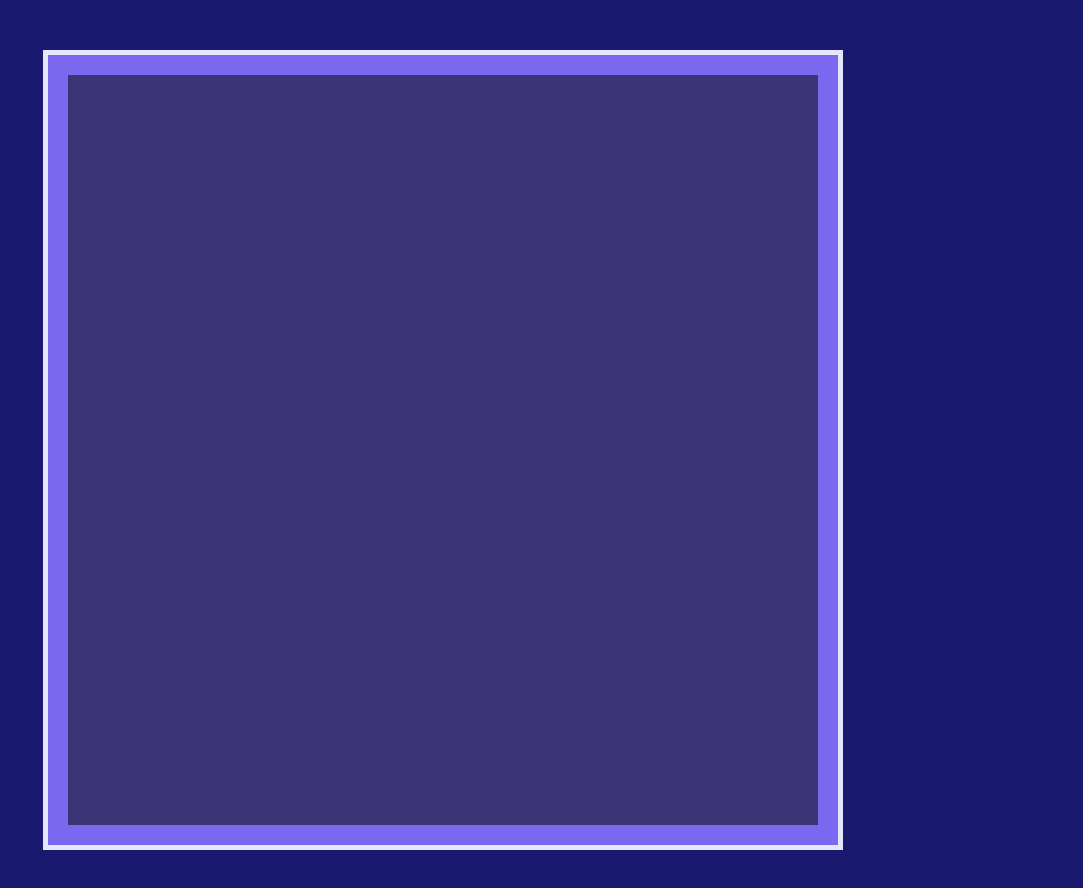
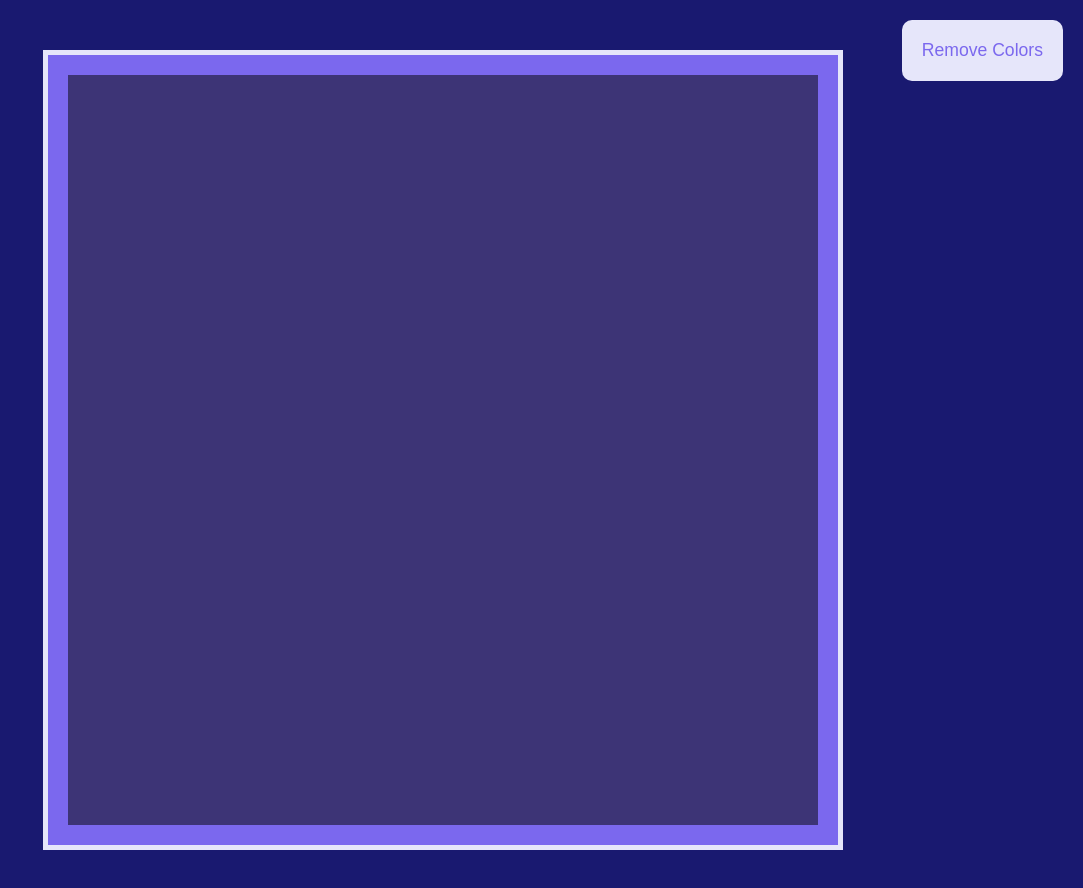
Before and after one commit to Xiraeth/odin-etch-a-sketch, a plain HTML site: page index.html in a window 1280 px wide. Shown: the whole page, without its empty margins (197-1280 px from the left). Drawn offline with Linux system fonts and the light colour scheme.

Commit message:
Add a button to reset all div colors

```diff
--- a/index.html
+++ b/index.html
@@ -9,5 +9,6 @@
   </head>
   <body>
     <div id="container"></div>
+    <button class="remove">Remove Colors</button>
   </body>
 </html>
--- a/script.js
+++ b/script.js
@@ -1,6 +1,7 @@
 'use strict';
 
 const container = document.querySelector('#container');
+const resetColors = document.querySelector('.remove');
 const containerDimensions = 750;
 const side = 16;
 let count = 0;
@@ -32,3 +33,7 @@ const smallDivs = document.querySelectorAll('.smallDiv');
 smallDivs.forEach(div => div.addEventListener('mouseenter', () => {
   div.style.backgroundColor = `rgb(${randomColorRGB()}, ${randomColorRGB()}, ${randomColorRGB()})`;
 }))
+
+resetColors.addEventListener('click', e => {
+  smallDivs.forEach(div => div.style.backgroundColor = 'rgba(0,0,0, 0.5)');
+})
--- a/style.css
+++ b/style.css
@@ -18,3 +18,26 @@ body {
   display: flex;
   flex-wrap: wrap;
 }
+
+.remove {
+  font-size: 1.1em;
+  position: absolute;
+  top: 20px;
+  right: 20px;
+  color: mediumslateblue;
+  background-color: lavender;
+  padding: 20px;
+  border: none;
+  border-radius: 10px;
+  cursor: pointer;
+  transition: all .15s;
+}
+
+.remove:hover {
+  background-color: mediumslateblue;
+  color: lavender;
+}
+
+.remove:active {
+  background-color: rgb(105, 88, 201);
+}
```
